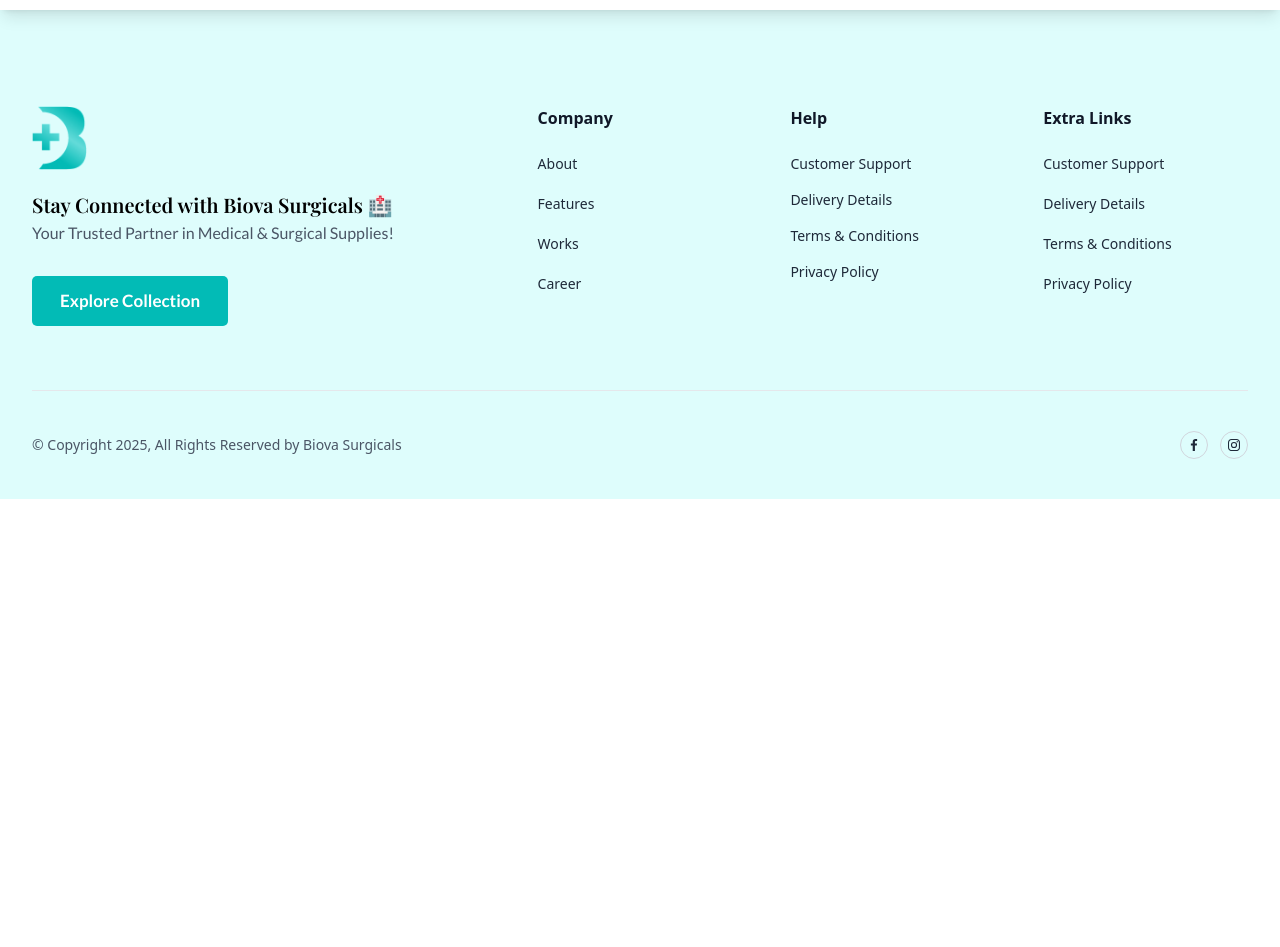
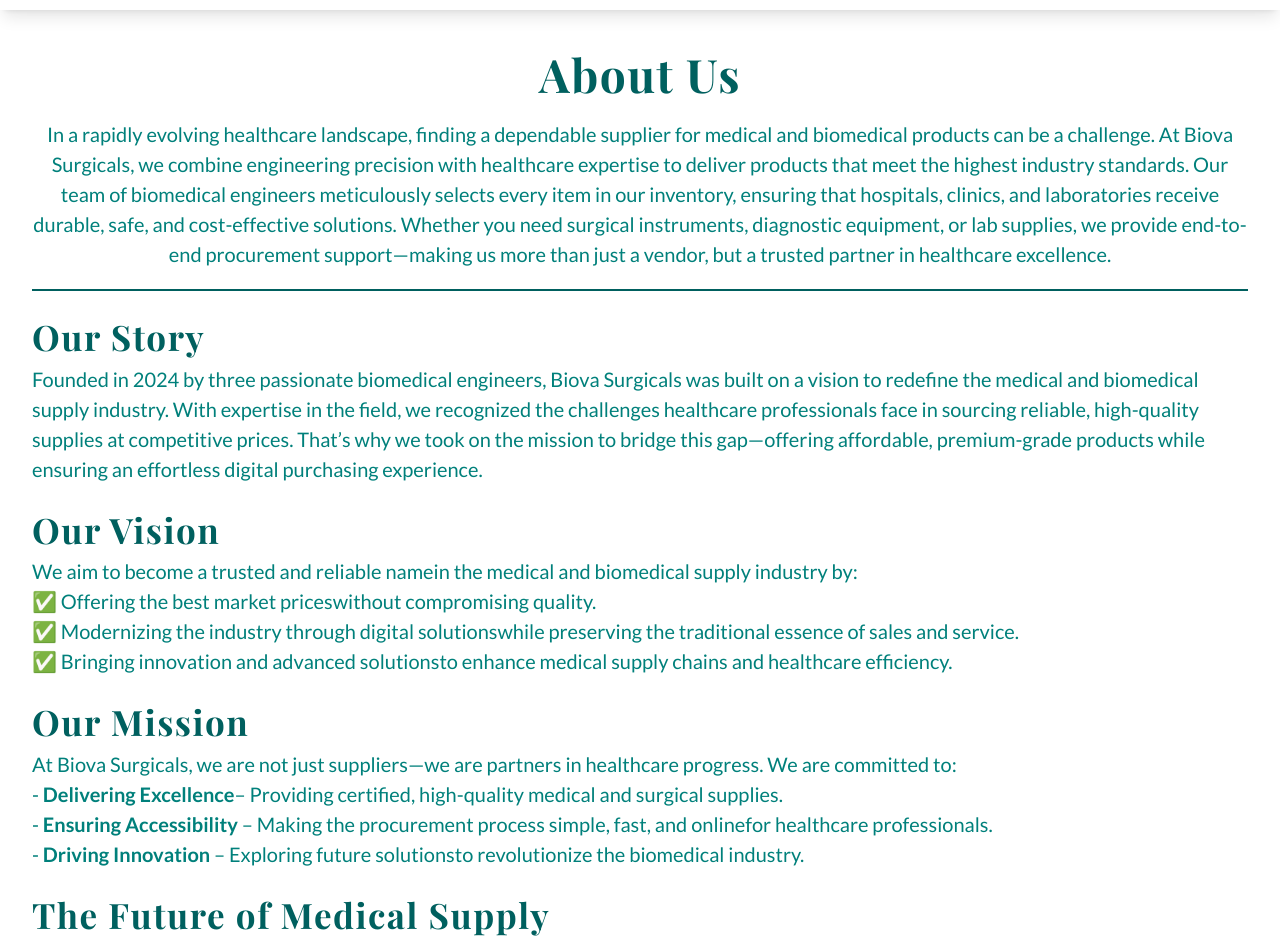
Before and after one commit to ABDULMOIZGHANI/Biova-Surgicals, a React (Vite) app in the folder FrontEnd/: page /about-us in a window 1280 px wide. Shown: the part 84-1031 px from the top of the page. Before the commit the page ends 800 px from the top, so only its background shows below. Built offline with nearby package versions, Linux system fonts and the light colour scheme; a web font is replaced by a local one.

Commit message:
About Us Page

```diff
--- a/FrontEnd/src/App.jsx
+++ b/FrontEnd/src/App.jsx
@@ -10,6 +10,7 @@
 import Cart from './pages/Cart.jsx';
 import ThankYou from './pages/ThankYou.jsx';
 import { useState } from 'react';
+import About from './pages/About.jsx';
 
 function App() {
 
@@ -27,6 +28,7 @@
         <Route path="/contact" element={<Contact />} />
         <Route path="/your-cart" element={<Cart />} />
         <Route path="/thank-you" element={<ThankYou />} />
+        <Route path="/about-us" element={<About />} />
       </Routes>
       <Footer />
     </BrowserRouter>
--- a/FrontEnd/src/components/Footer.jsx
+++ b/FrontEnd/src/components/Footer.jsx
@@ -25,19 +25,11 @@
 
                         <ul className="mt-6 space-y-5">
                             <li>
-                                <a href="#" title="" className="flex text-sm text-gray-800 transition-all duration-200 hover:text-[#02BBB6] focus:text-[#02BBB6]"> About </a>
+                                <Link to="/about-us" title="" className="flex text-sm text-gray-800 transition-all duration-200 hover:text-[#02BBB6] focus:text-[#02BBB6]"> About </Link>
                             </li>
 
                             <li>
-                                <a href="#" title="" className="flex text-sm text-gray-800 transition-all duration-200 hover:text-[#02BBB6] focus:text-[#02BBB6]"> Features </a>
-                            </li>
-
-                            <li>
-                                <a href="#" title="" className="flex text-sm text-gray-800 transition-all duration-200 hover:text-[#02BBB6] focus:text-[#02BBB6]"> Works </a>
-                            </li>
-
-                            <li>
-                                <a href="#" title="" className="flex text-sm text-gray-800 transition-all duration-200 hover:text-[#02BBB6] focus:text-[#02BBB6]"> Career </a>
+                                <Link to="/features" title="" className="flex text-sm text-gray-800 transition-all duration-200 hover:text-[#02BBB6] focus:text-[#02BBB6]"> Features </Link>
                             </li>
                         </ul>
                     </div>
--- /dev/null
+++ b/FrontEnd/src/pages/About.jsx
@@ -0,0 +1,38 @@
+import { Section } from 'lucide-react'
+import React from 'react'
+
+const About = () => {
+    return (
+        <section className='w-[95%] m-auto max-w-[1300px]'>
+            <h1 className='text-[#00605f] playfair font-bold text-[30px] md:text-[46px] text-center tracking-[1.5px] mt-[30px] mb-[10px]'>About Us</h1>
+            <p className='text-[#00807b] text-center lato text-[20px] mb-[20px]'>In a rapidly evolving healthcare landscape, finding a dependable supplier for medical and biomedical products can be a challenge. At Biova Surgicals, we combine engineering precision with healthcare expertise to deliver products that meet the highest industry standards. Our team of biomedical engineers meticulously selects every item in our inventory, ensuring that hospitals, clinics, and laboratories receive durable, safe, and cost-effective solutions. Whether you need surgical instruments, diagnostic equipment, or lab supplies, we provide end-to-end procurement support—making us more than just a vendor, but a trusted partner in healthcare excellence.</p>
+
+            <div className='h-[2px] mt-[20px] bg-[#00605f]'></div>
+
+
+            <h2 className='text-[#00605f] playfair font-bold text-[25px] md:text-[35px] tracking-[1.5px] mt-[20px]'>Our Story</h2>
+            <p className='text-[#00807b] lato text-[17px] md:text-[20px] mb-[20px]'>Founded in 2024 by three passionate biomedical engineers, Biova Surgicals was built on a vision to redefine the medical and biomedical supply industry. With expertise in the field, we recognized the challenges healthcare professionals face in sourcing reliable, high-quality supplies at competitive prices. That’s why we took on the mission to bridge this gap—offering affordable, premium-grade products while ensuring an effortless digital purchasing experience.  </p>
+
+            <h2 className='text-[#00605f] playfair font-bold text-[25px] md:text-[35px] tracking-[1.5px] mt-[20px]'>Our Vision</h2>
+            <p className='text-[#00807b] lato text-[17px] md:text-[20px] mb-[20px]'>We aim to become a trusted and reliable namein the medical and biomedical supply industry by: <br />
+                ✅ Offering the best market priceswithout compromising quality. <br />
+                ✅ Modernizing the industry through digital solutionswhile preserving the traditional essence of sales and service. <br />
+                ✅ Bringing innovation and advanced solutionsto enhance medical supply chains and healthcare efficiency.  </p>
+
+            <h2 className='text-[#00605f] playfair font-bold text-[25px] md:text-[35px] tracking-[1.5px] mt-[20px]'>Our Mission</h2>
+            <p className='text-[#00807b] lato text-[17px] md:text-[20px] mb-[20px]'>At Biova Surgicals, we are not just suppliers—we are partners in healthcare progress. We are committed to: <br />
+                - <b>Delivering Excellence</b>– Providing certified, high-quality medical and surgical supplies. <br />
+                - <b>Ensuring Accessibility</b> – Making the procurement process simple, fast, and onlinefor healthcare professionals. <br />
+                -  <b>Driving Innovation</b> – Exploring future solutionsto revolutionize the biomedical industry.</p>
+
+            <h2 className='text-[#00605f] playfair font-bold text-[25px] md:text-[35px] tracking-[1.5px] mt-[20px]'>The Future of Medical Supply</h2>
+            <p className='text-[#00807b] lato text-[17px] md:text-[20px] mb-[20px]'>We believe the future of medical supplies is smart, digital, and efficient. Our goal is to blend technology with traditional sales, offering a seamless shopping experience while continuing to introduce cutting-edge solutions that shape the industry.  </p>
+
+            <h1 className='text-[#00605f] playfair font-bold text-[30px] md:text-[46px] text-center tracking-[1.5px] mt-[30px] mb-[10px]'>Join Us on This Journey</h1>
+            <p className='text-[#00807b] text-center lato text-[20px] mb-[20px]'>At <b>Biova Surgicals</b> , every order represents a step toward better healthcare delivery. Whether you’re a surgeon, lab technician, or hospital administrator, we’re here to simplify your supply chain so you can focus on what truly matters—patient care. Explore our catalog today and experience the Biova difference: where expertise meets innovation, and reliability meets affordability.</p>
+
+        </section>
+    )
+}
+
+export default About
```
